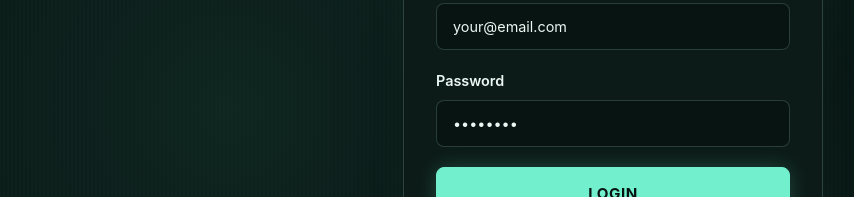
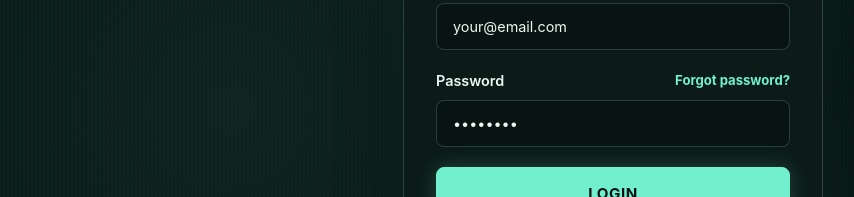
Before and after one commit to trtdat161/iot-system-manager, a React (Vite) app in the folder iot-system-frontend/: page /login in a window 1280 px wide. Shown: the part 291-488 px from the top of the page, without its empty margins (27-881 px from the left). Built offline with nearby package versions, Linux system fonts and the light colour scheme.

Commit message:
login page thêm forgot password

```diff
--- a/iot-system-frontend/src/css/Auth.css
+++ b/iot-system-frontend/src/css/Auth.css
@@ -174,6 +174,18 @@ body:has(.auth-page) #root {
   gap: 0.5rem;
 }
 
+.login-password-label {
+  display: flex;
+  align-items: center;
+  justify-content: space-between;
+  gap: 0.75rem;
+}
+
+.login-password-label .auth-link {
+  padding: 0;
+  font-size: 0.82rem;
+}
+
 .form-control {
   width: 100%;
   padding: 0.75rem 1rem;
@@ -270,6 +282,12 @@ body:has(.auth-page) #root {
   background: rgba(40, 200, 64, 0.1);
   border-color: rgba(40, 200, 64, 0.3);
   color: #5fd17f;
+}
+
+.alert-info {
+  background: rgba(114, 240, 206, 0.08);
+  border-color: rgba(114, 240, 206, 0.25);
+  color: #a3ffe8;
 }
 
 /* ─── SUBMIT BUTTON ─── */
--- a/iot-system-frontend/src/locales/en/register_login.json
+++ b/iot-system-frontend/src/locales/en/register_login.json
@@ -12,6 +12,8 @@
   "register_success": "Register success",
   "login": "Login",
   "login_subtitle": "Log in to the system",
+  "forgot_password": "Forgot password?",
+  "forgot_password_unavailable": "This feature is under development. Please try again later.",
   "loading": "Loading...",
   "select_language": "Select language",
   "placeholders": {
--- a/iot-system-frontend/src/locales/vi/register_login.json
+++ b/iot-system-frontend/src/locales/vi/register_login.json
@@ -12,6 +12,8 @@
   "register_success": "Đăng ký thành công",
   "login": "Đăng nhập",
   "login_subtitle": "Đăng nhập vào hệ thống",
+  "forgot_password": "Quên mật khẩu?",
+  "forgot_password_unavailable": "Chức năng này đang được phát triển. Vui lòng thử lại sau.",
   "loading": "Loading...",
   "select_language": "Chọn ngôn ngữ",
   "placeholders": {
--- a/iot-system-frontend/src/pages/auth/Login.jsx
+++ b/iot-system-frontend/src/pages/auth/Login.jsx
@@ -1,4 +1,4 @@
-import { useState } from "react";
+import { useEffect, useState } from "react";
 import { useNavigate } from "react-router-dom";
 import "../../css/Auth.css";
 import { useTranslation } from "react-i18next";
@@ -11,6 +11,18 @@ export function Login() {
   const navigate = useNavigate();
   const [errors, setErrors] = useState({});
   const [loading, setLoading] = useState(false);
+  const [showForgotPasswordNotice, setShowForgotPasswordNotice] =
+    useState(false);
+
+  useEffect(() => {
+    if (!showForgotPasswordNotice) return undefined;
+
+    const timeoutId = window.setTimeout(
+      () => setShowForgotPasswordNotice(false),
+      3000,
+    );
+    return () => window.clearTimeout(timeoutId);
+  }, [showForgotPasswordNotice]);
 
   const [form, setForm] = useState({
     email: "",
@@ -127,9 +139,18 @@ export function Login() {
 
               {/* Password */}
               <div className="form-group">
-                <label htmlFor="password" className="form-label">
-                  {t("password")}
-                </label>
+                <div className="login-password-label">
+                  <label htmlFor="password" className="form-label">
+                    {t("password")}
+                  </label>
+                  <button
+                    type="button"
+                    className="auth-link"
+                    onClick={() => setShowForgotPasswordNotice(true)}
+                  >
+                    {t("forgot_password")}
+                  </button>
+                </div>
                 <input
                   id="password"
                   type="password"
@@ -139,6 +160,11 @@ export function Login() {
                   value={form.password}
                   onChange={handleChange}
                 />
+                {showForgotPasswordNotice && (
+                  <div className="alert alert-info" role="status">
+                    {t("forgot_password_unavailable")}
+                  </div>
+                )}
                 {errors.password && (
                   <div className="form-error">{t(errors.password)}</div>
                 )}
```
